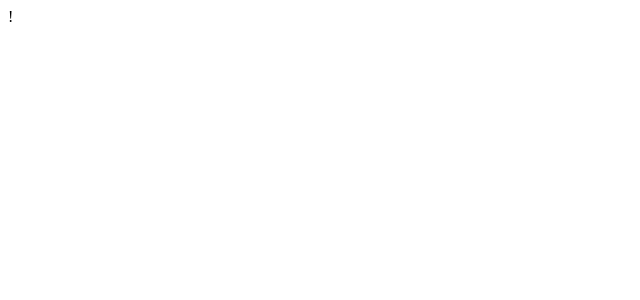
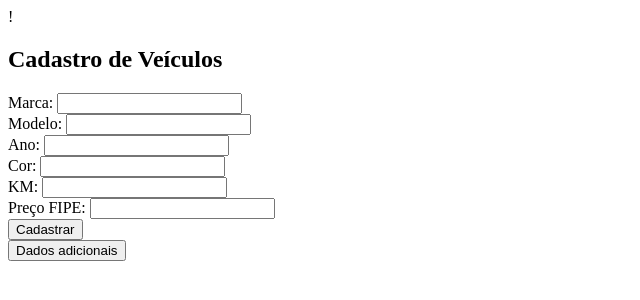
Before and after one commit to Talles10/ProjetoJs, a plain HTML site: page AtividadesSemana3/atv2.html in a window 1280 px wide. Shown: the whole page, without its empty margins (0-640 px from the left). Drawn offline with Linux system fonts and the light colour scheme.

Commit message:
Exercício 2 semana 3 incompleto

```diff
--- a/AtividadesSemana3/atv2.html
+++ b/AtividadesSemana3/atv2.html
@@ -8,5 +8,24 @@
     </head>
     <body>
 
+        <h2>Cadastro de Veículos</h2>
+        <label>Marca:</label>
+        <input type="text" id="marca"><br>
+        <label>Modelo:</label>
+        <input type="text" id="modelo"><br>
+        <label>Ano:</label>
+        <input type="number" id="ano"><br>
+        <label>Cor:</label>
+        <input type="text" id="cor"><br>
+        <label>KM:</label>
+        <input type="number" id="km"><br>
+        <label>Preço FIPE:</label>
+        <input type="number" id="fipe"><br>
+        <button onclick="armazenar()">Cadastrar</button>
+    </form>
+        <div id="dados"></div>
+
+        <button onclick="anosUtilizacao()">Dados adicionais</button>
+        <div id="tempo"></div>
     </body>
     </html>
--- a/AtividadesSemana3/scr2.js
+++ b/AtividadesSemana3/scr2.js
@@ -0,0 +1,72 @@
+/*Implemente um formulario HTML para input das características de um
+carro:
+marca, modelo, ano, cor, kilometragem, valor_fipe
+Implemente um script que armazene as características preenchidas no
+formulário em um objeto e que contenha, além das propriedades acima, dois
+métodos:
+anosUtilizacao() – deve retornar quantos anos de utilização o veículo
+possui;
+valorMercado() – deve retornar o valor de mercado considerando a
+seguinte regra:
+carros que rodam até 30.000 km/ano – 110% do valor_fipe
+carros que rodam entre 30.000 e 50.000 km/ano – 100% do valor_fipe
+carros que rodam mais que 50.000 km/ano – 90% do valor_fipe
+Preenchidos os campos os métodos criados devem ser utilizados para exibir
+quantos anos o veículo tem de utilização juntamente com seu valor de
+mercado.*/
+let vetmarca = [];
+let vetmodelo = [];
+let vetano = [];
+let vetcor = [];
+let vetkm = [];
+let vetfipe = [];
+let ano = null;
+function armazenar(){
+    let marca = document.getElementById("marca").value.trim();
+    let modelo = document.getElementById("modelo").value.trim();
+    let anoInput = document.getElementById("ano").value.trim();
+    let cor = document.getElementById("cor").value.trim();
+    let km = document.getElementById("km").value.trim();
+    let fipe = document.getElementById("fipe").value.trim();
+
+
+    if (marca === "" || modelo === "" || ano === "" || cor === "" || km === "" || fipe === "") {
+        alert('Para cadastrar, preencha todos os campos');
+        return;
+    }
+
+    ano = parseInt(anoInput);
+
+    vetmarca.push(marca)
+    vetmodelo.push(modelo)
+    vetano.push(ano)
+    vetcor.push(cor)
+    vetkm.push(km)
+    vetfipe.push(fipe)
+    console.log("Dados armazenados:", { vetmarca, vetmodelo, vetano, vetcor, vetkm, vetfipe });
+
+    let resultado = document.getElementById("dados");
+    resultado.innerHTML = "<h3>Veículos Cadastrados:</h3>";
+    for (let i = 0; i < vetmarca.length; i++) {
+        resultado.innerHTML += `
+            <p><strong>Veículo ${i + 1}:</strong></p>
+            <p>Marca: ${vetmarca[i]}</p>
+            <p>Modelo: ${vetmodelo[i]}</p>
+            <p>Ano: ${vetano[i]}</p>
+            <p>Cor: ${vetcor[i]}</p>
+            <p>KM: ${vetkm[i]}</p>
+            <p>Preço FIPE: ${vetfipe[i]}</p>
+            <hr>
+        `;
+    }
+}
+function anosUtilizacao(){
+    if (ano === null || isNaN(ano)) {
+        alert("Cadastre um ano válido antes de ver os dados adicionais!");
+        return;
+    }
+    let utilizado = 2025 - ano;
+    document.getElementById("tempo").innerHTML = `
+        <p>Veículo utilizado por : ${utilizado} anos</p>
+    `;
+};
```
